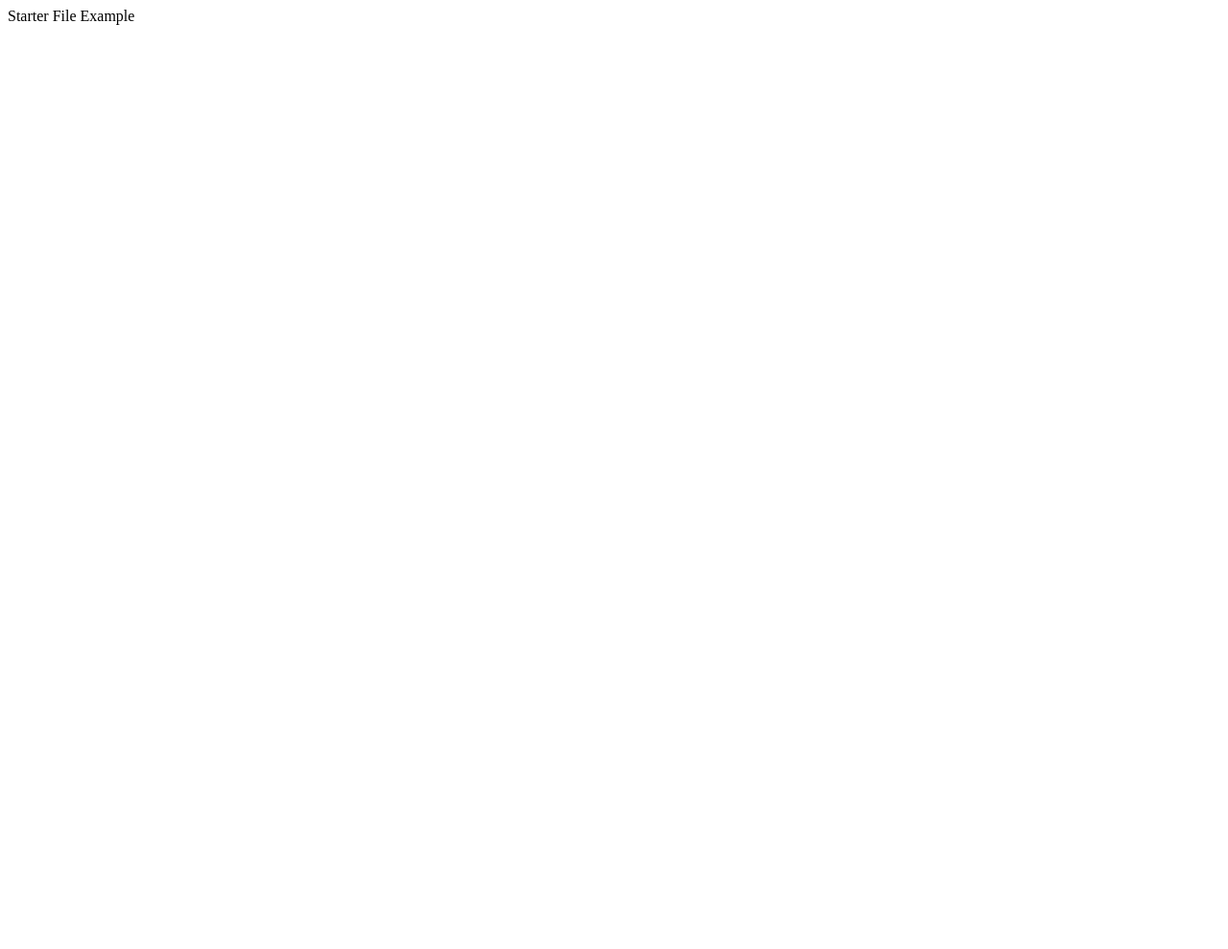
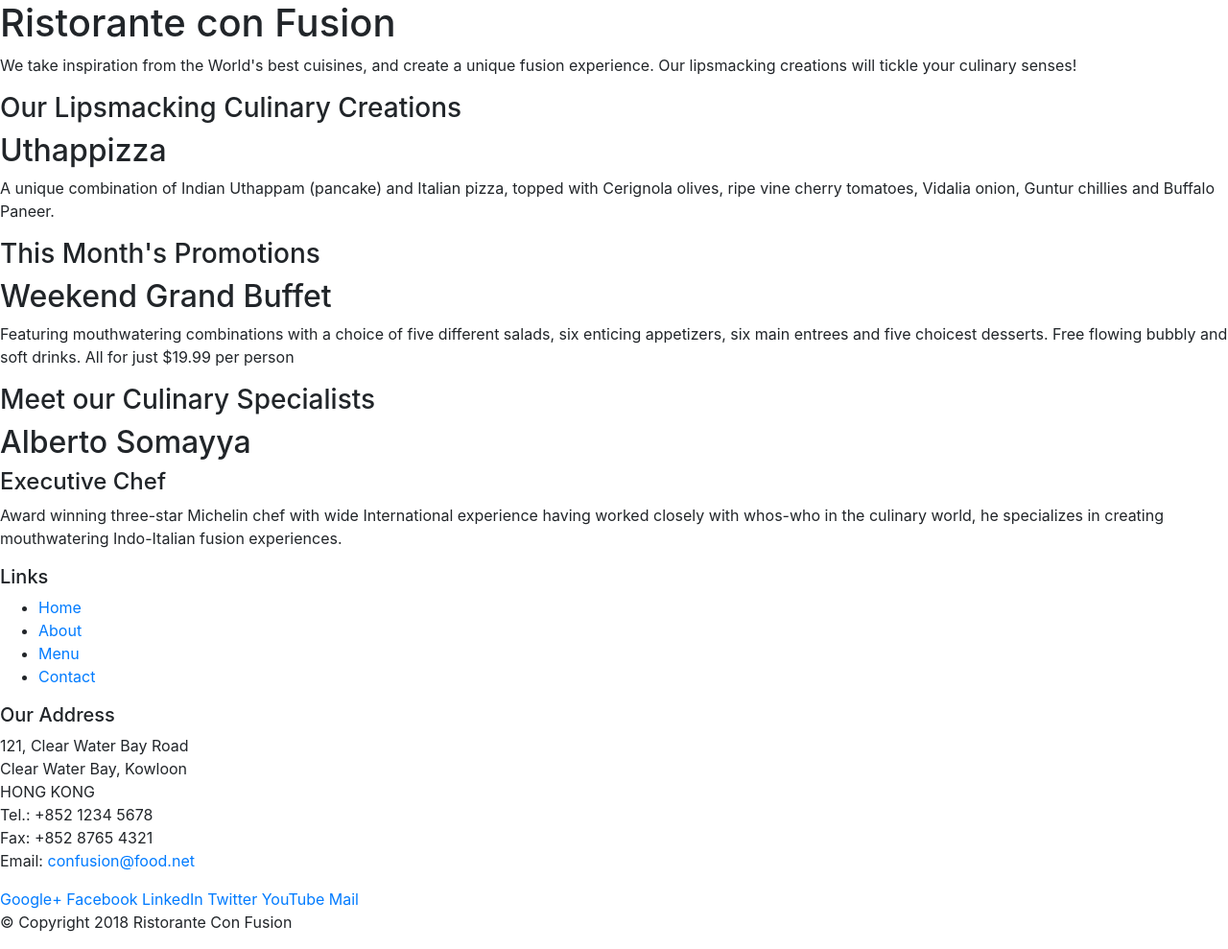
Before and after one commit to kaushikbhat07/coursera-bootstrap, a website: page index.html in a window 1280 px wide. Shown: the whole page at 96% size. Before the commit the page ends 800 px from the top, so only its background shows below. Drawn offline with nearby package versions, Linux system fonts and the light colour scheme.

Commit message:
HTML changes

```diff
--- a/index.html
+++ b/index.html
@@ -1,11 +1,108 @@
 <!DOCTYPE html>
 <html lang="en">
+
 <head>
-    <meta charset="UTF-8">
+    <meta http-equiv="Content-Type" content="text/html;charset=UTF-8">
     <meta name="viewport" content="width=device-width, initial-scale=1.0">
-    <title>Course HKU</title>
+    <link rel="stylesheet" href="node_modules/bootstrap/dist/css/bootstrap.min.css">
+    <title>Ristorante Con Fusion</title>
 </head>
+
 <body>
-    Starter File Example
+
+    <header>
+        <div>
+            <div>
+                <div>
+                    <h1>Ristorante con Fusion</h1>
+                    <p>We take inspiration from the World's best cuisines, and create a unique fusion experience. Our lipsmacking creations will tickle your culinary senses!</p>
+                </div>
+                <div>
+                </div>
+            </div>
+        </div>
+    </header>
+
+    <div>
+        <div>
+            <div>
+                <h3>Our Lipsmacking Culinary Creations</h3>
+            </div>
+            <div>
+                <h2>Uthappizza</h2>
+                <p>A unique combination of Indian Uthappam (pancake) and Italian pizza, topped with Cerignola olives, ripe vine cherry tomatoes, Vidalia onion, Guntur chillies and Buffalo Paneer.</p>
+            </div>
+        </div>
+
+
+        <div>
+            <div>
+                <h3>This Month's Promotions</h3>
+            </div>
+            <div>
+                <h2>Weekend Grand Buffet</h2>
+                <p>Featuring mouthwatering combinations with a choice of five different salads, six enticing appetizers, six main entrees and five choicest desserts. Free flowing bubbly and soft drinks. All for just $19.99 per person </p>
+            </div>
+        </div>
+
+        <div>
+            <div>
+                <h3>Meet our Culinary Specialists</h3>
+            </div>
+            <div>
+                <h2>Alberto Somayya</h2>
+                <h4>Executive Chef</h4>
+                <p>Award winning three-star Michelin chef with wide International experience having worked closely with whos-who in the culinary world, he specializes in creating mouthwatering Indo-Italian fusion experiences. </p>
+            </div>
+        </div>
+    </div>
+
+    <footer>
+        <div>
+            <div>
+                <div>
+                    <h5>Links</h5>
+                    <ul>
+                        <li><a href="#">Home</a></li>
+                        <li><a href="#">About</a></li>
+                        <li><a href="#">Menu</a></li>
+                        <li><a href="#">Contact</a></li>
+                    </ul>
+                </div>
+                <div>
+                    <h5>Our Address</h5>
+                    <address>
+		              121, Clear Water Bay Road<br>
+		              Clear Water Bay, Kowloon<br>
+		              HONG KONG<br>
+		              Tel.: +852 1234 5678<br>
+		              Fax: +852 8765 4321<br>
+		              Email: <a href="mailto:confusion@food.net">confusion@food.net</a>
+		           </address>
+                </div>
+                <div>
+                    <div>
+                        <a href="http://google.com/+">Google+</a>
+                        <a href="http://www.facebook.com/profile.php?id=">Facebook</a>
+                        <a href="http://www.linkedin.com/in/">LinkedIn</a>
+                        <a href="http://twitter.com/">Twitter</a>
+                        <a href="http://youtube.com/">YouTube</a>
+                        <a href="mailto:">Mail</a>
+                    </div>
+                </div>
+           </div>
+           <div>
+                <div>
+                    <p>© Copyright 2018 Ristorante Con Fusion</p>
+                </div>
+           </div>
+        </div>
+    </footer>
+
+    <!-- JAVASCRIPT -->
+    <script src="node_modules/jquery/dist/jquery.slim.min.js"></script>
+    <script src="node_modules/popper.js/dist/popper.min.js"></script>
+    <script src="node_modules/bootstrap/dist/js/bootstrap.min.js"></script>
 </body>
+
 </html>
```
Also changed, not shown: package.json (+6 -1 lines), 1 other file.
